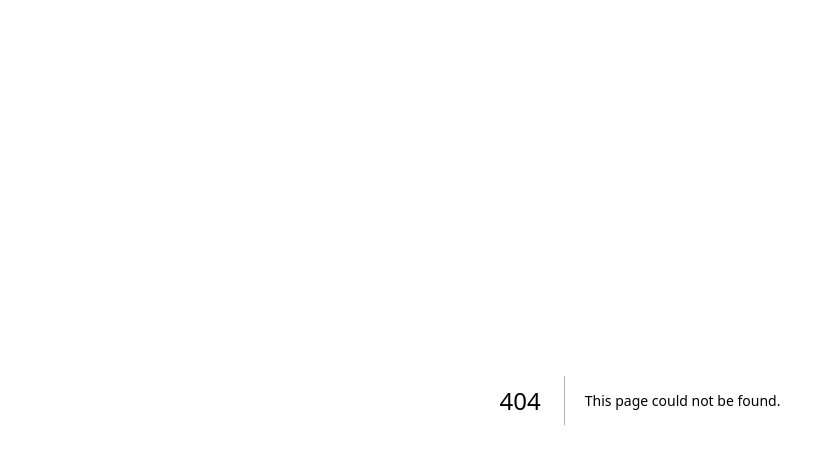
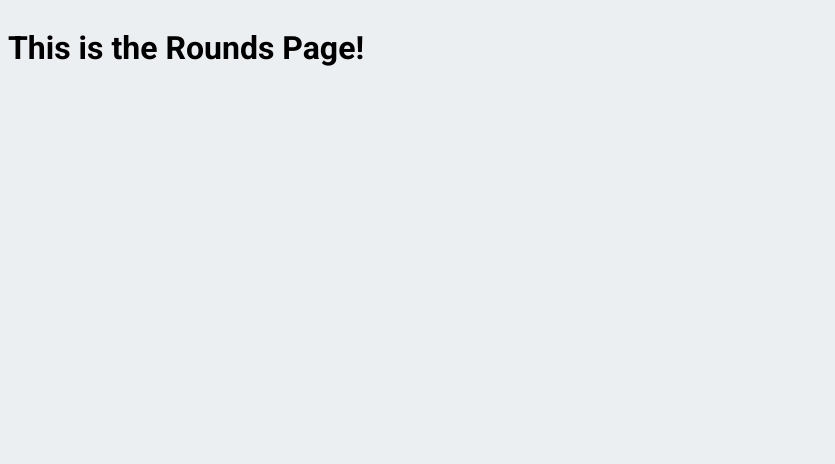
Before and after one commit to Xuresch/game-round-registration, a Next.js app: page /rounds in a window 1280 px wide. Before the commit this address had no page. Shown: the top 464 px of the page, without its empty margins (0-835 px from the left). Built offline with nearby package versions, Linux system fonts and the light colour scheme.

Commit message:
style(home): update format

```diff
--- /dev/null
+++ b/pages/rounds/index.js
@@ -0,0 +1,9 @@
+function RoundsPage() {
+    return (
+      <>
+        <h1>This is the Rounds Page!</h1>
+      </>
+    )
+  }
+
+export default RoundsPage;
```
